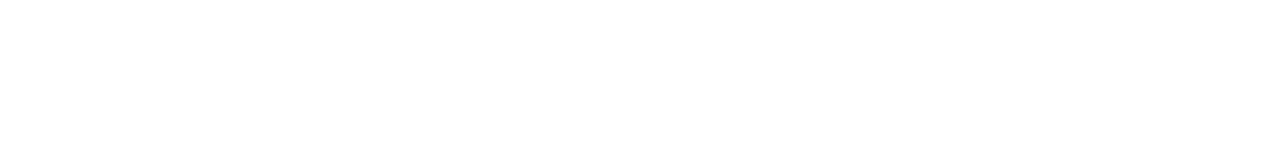
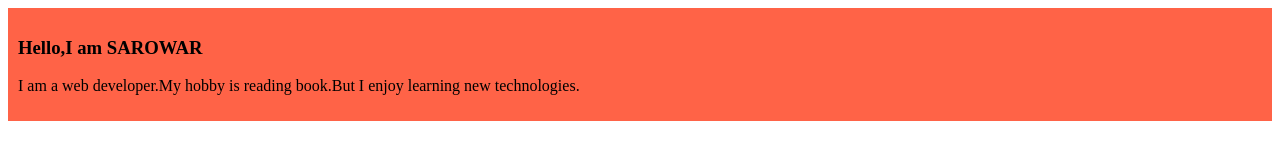
Before and after one commit to wsaro/my-frist-github-repot, a plain HTML site: page index.html in a window 1280 px wide. Drawn offline with Linux system fonts and the light colour scheme.

Commit message:
added the frist blog

```diff
--- a/index.html
+++ b/index.html
@@ -4,8 +4,12 @@
     <meta charset="UTF-8">
     <meta name="viewport" content="width=device-width, initial-scale=1.0">
     <title>my frist ever github repot</title>
+    <link rel="stylesheet" href="styles/blog.CSS">
 </head>
 <body>
-
+    <div>
+        <h3>Hello,I am SAROWAR</h3>
+        <P>I am a web developer.My hobby is reading book.But I enjoy learning new technologies.</P>
+    </div>
 </body>
 </html>
--- /dev/null
+++ b/styles/blog.CSS
@@ -0,0 +1,4 @@
+div{
+    background-color: tomato;
+    padding: 10px;
+}
```
